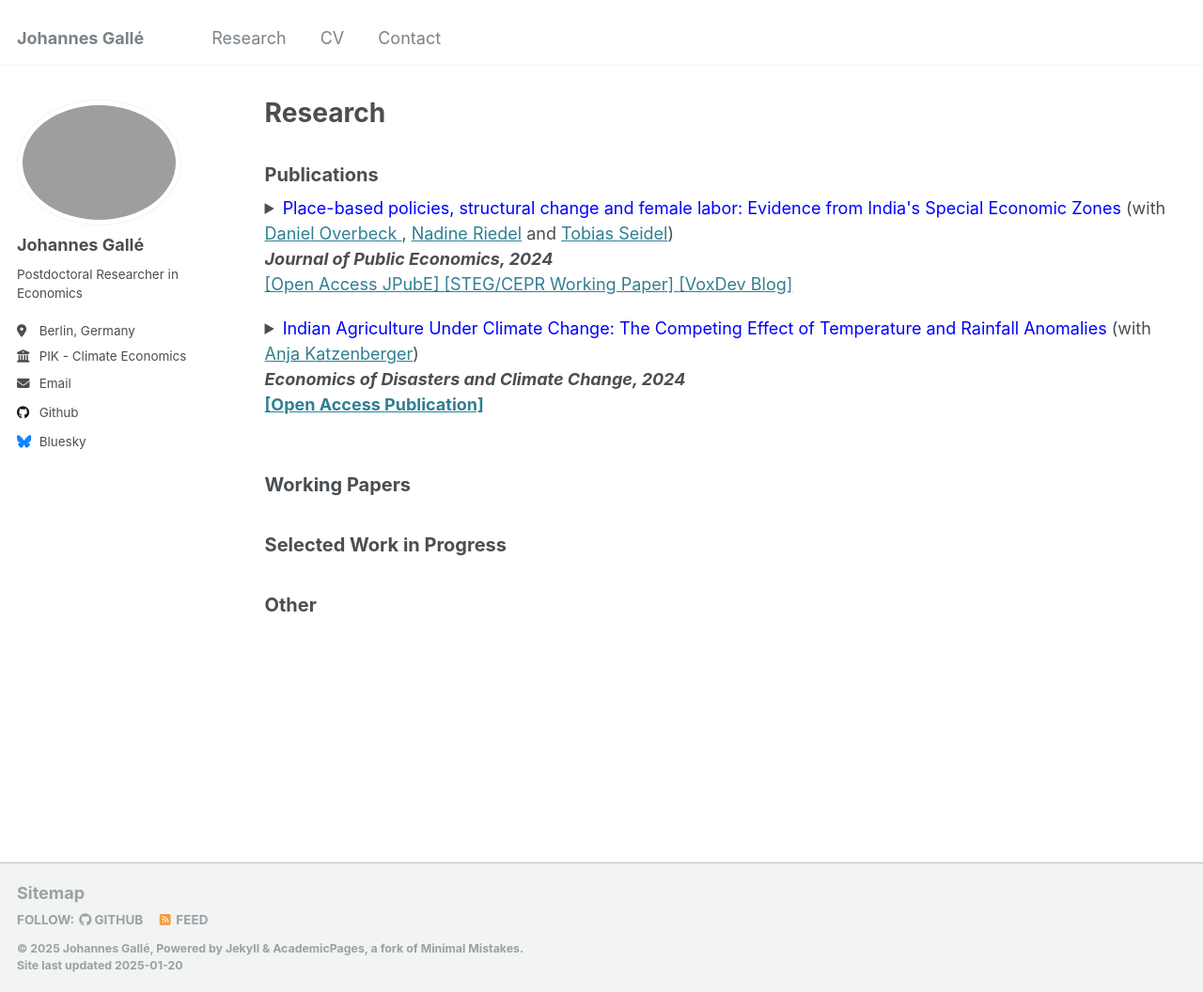
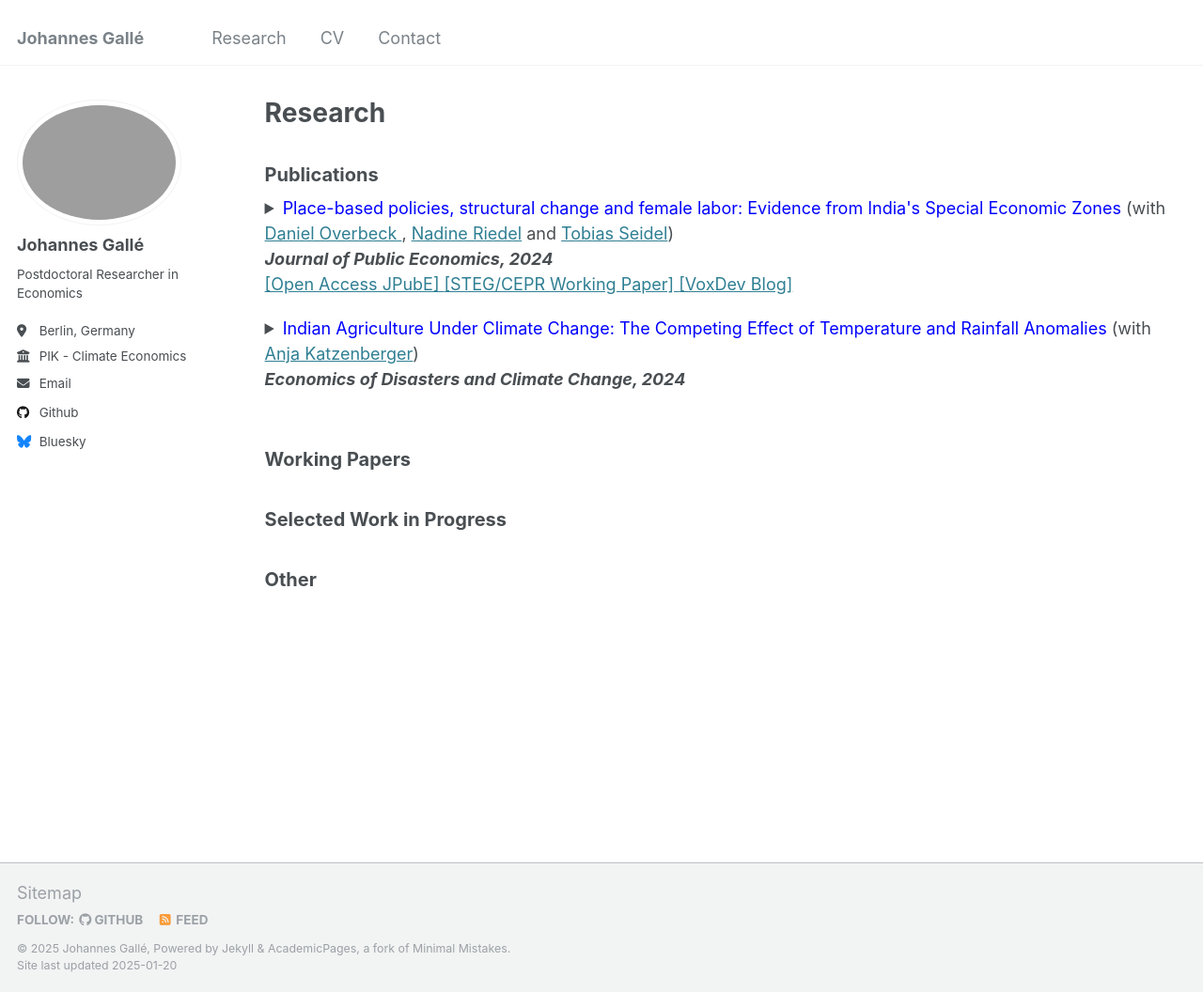
Before and after one commit to johannesgalle/johannesgalle.github.io, a Jekyll site: the page built from _pages/research.html, in a window 1280 px wide and 1056 px high. Shown: the whole window at 94% size. Built offline with Jekyll 4.4.1, drawn with Linux system fonts in a browser that asks for light colours.

Commit message:
Update research.html

```diff
--- a/_pages/research.html
+++ b/_pages/research.html
@@ -28,21 +28,27 @@ different industry denominations.</p>
 
 <!-- Second Publication -->
 <details>
-  <summary markdown="span"><font color="blue">Indian Agriculture Under Climate Change: The Competing Effect of Temperature and Rainfall Anomalies</font>
-  (with <a href="https://www.pik-potsdam.de/members/anjaka/homepage" target="_blank"> Anja Katzenberger</a>) <br />
-  <b><i>Economics of Disasters and Climate Change, 2024</i><b> </summary>
+  <summary markdown="span">
+    <font color="blue">Indian Agriculture Under Climate Change: The Competing Effect of Temperature and Rainfall Anomalies</font>
+    (with <a href="https://www.pik-potsdam.de/members/anjaka/homepage" target="_blank">Anja Katzenberger</a>) <br />
+    <b><i>Economics of Disasters and Climate Change, 2024</i></b>
+  </summary>
 
-<p style="font-size: 16px;">The latest generation of global climate models robustly projects that monsoon rainfall anomalies in India will significantly increase in the 21st century due to global warming.
+  <p style="font-size: 16px;">
+    The latest generation of global climate models robustly projects that monsoon rainfall anomalies in India will significantly increase in the 21st century due to global warming.
     This raises the question of the impact of these changes on the agricultural yield. Based on annual district data for the years 1966-2014,
     we estimate the relationship between weather indices (amount of seasonal rainfall, number of wet days, average temperature) and the most widely grown kharif crops, including rice,
     in a flexible non-parametric way. We use the empirical relationship in order to predict district-specific crop yield based on the climate projections of eight evaluated state-of-the-art climate models
     under two global warming scenarios for the years 2021-2100. We find that the loss in rice yield by the end of the 21st century lies on average between 3 - 22% depending on the underlying emission scenario.
     For the sustainable scenario impacts range from an increase of 3.2% to a decrease of 12.1% for individual districts. In the worst-case scenario, all districts are negatively affected,
     with a predicted decrease in rice yield ranging from 34% to a decrease of 11.5% in the long run. Potential gains due to increasing rainfall are more than offset by the negative impacts of increasing temperature.
-  Adaptation efforts in the worst-case global warming scenario would need to cut the negative impacts of temperature by 50% in order to reach the outcome of the sustainable scenario.</p>
+    Adaptation efforts in the worst-case global warming scenario would need to cut the negative impacts of temperature by 50% in order to reach the outcome of the sustainable scenario.
+  </p>
 
+  <a href="https://link.springer.com/article/10.1007/s41885-024-00154-4" target="_blank">[Open Access Publication]</a>
 </details>
-  <a href="https://link.springer.com/article/10.1007/s41885-024-00154-4" target="_blank">[Open Access Publication] </a>
+
+
 <div style="height: 20px;"></div>
 
 <h2 style="font-size: 20px;">Working Papers</h2>
```
Lines whose indentation alone changed are shown as unchanged.
